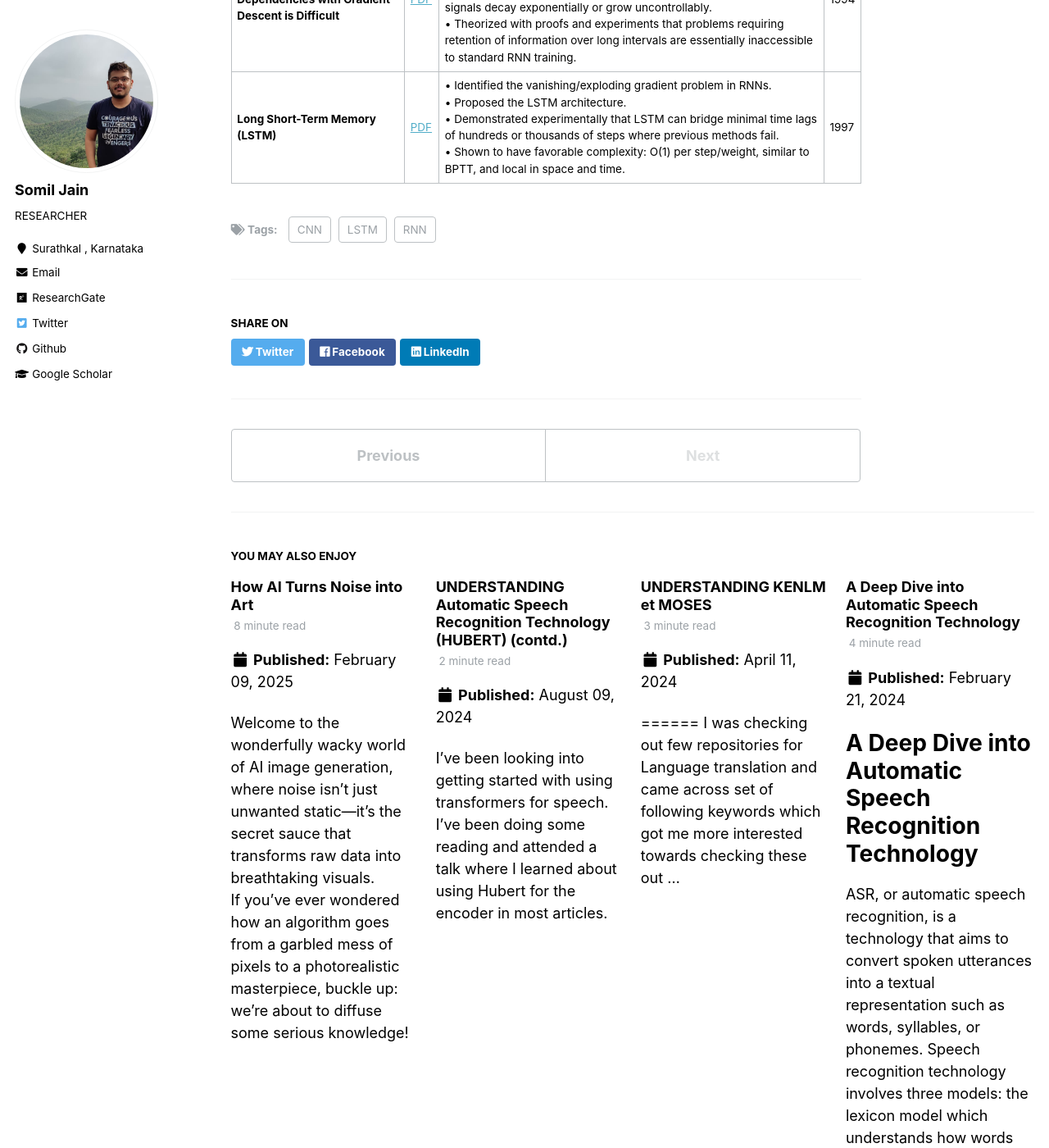
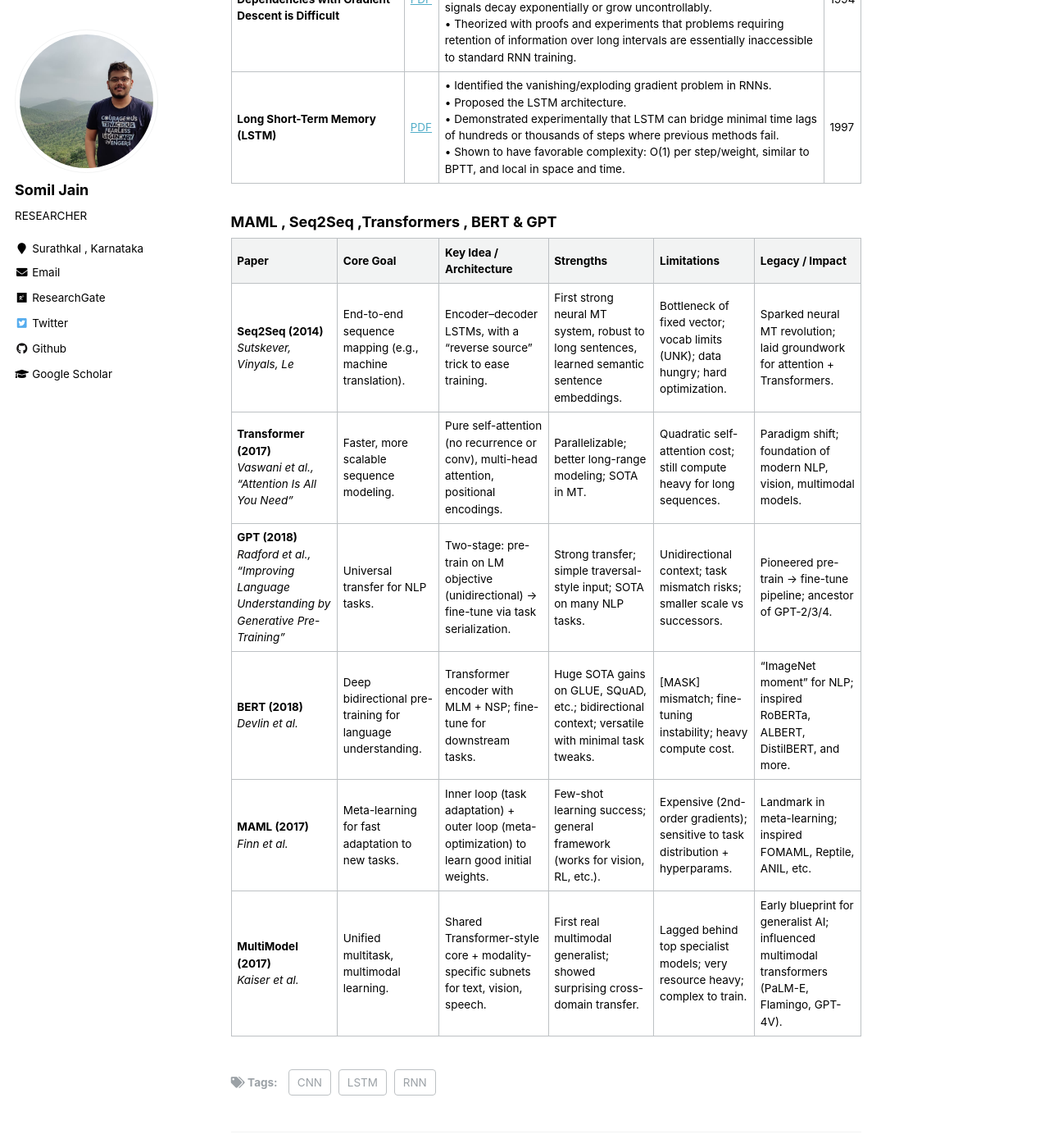
Before and after one commit to somiljain7/somiljain7.github.io, a Jekyll site: the page built from _posts/2025-09-23-blog-post-6.md, in a window 1280 px wide and 1400 px high, scrolled down 1993 px. Shown: the whole window at 82% size. Built offline with Jekyll 4.4.1, drawn with Linux system fonts in a browser that asks for light colours; some of the changed text lies outside the part shown.

Commit message:
Update 2025-09-23-blog-post-6.md

```diff
--- a/_posts/2025-09-23-blog-post-6.md
+++ b/_posts/2025-09-23-blog-post-6.md
@@ -16,3 +16,15 @@ tags:
 | **Backpropagation Applied to Handwriting Zip Code Recognition**        | [PDF](http://yann.lecun.com/exdb/publis/pdf/lecun-89e.pdf)                       | • Developed the convolutional neural network (CNN) architecture for image recognition, applying backpropagation to recognize handwritten ZIP codes from raw pixel input.<br>• Showed CNNs could automatically learn relevant feature hierarchies (edges, shapes, etc.) directly from data without manual feature engineering.<br>• Highlighted challenges in generalizing to out-of-distribution data and handling varied handwriting styles or noise.              | 1989 |
 | **Learning Long Term Dependencies with Gradient Descent is Difficult** | [PDF](http://www.comp.hkbu.edu.hk/~markus/teaching/comp7650/tnn-94-gradient.pdf) | • Analyzed why standard gradient descent methods (such as backpropagation-through-time) struggle to learn long-term dependencies in recurrent neural networks.<br>• Identified the vanishing and exploding gradient problem, where error signals decay exponentially or grow uncontrollably.<br>• Theorized with proofs and experiments that problems requiring retention of information over long intervals are essentially inaccessible to standard RNN training. | 1994 |
 | **Long Short-Term Memory (LSTM)**                                      | [PDF](https://www.bioinf.jku.at/publications/older/2604.pdf)                     | • Identified the vanishing/exploding gradient problem in RNNs.<br>• Proposed the LSTM architecture.<br>• Demonstrated experimentally that LSTM can bridge minimal time lags of hundreds or thousands of steps where previous methods fail.<br>• Shown to have favorable complexity: O(1) per step/weight, similar to BPTT, and local in space and time.                                                                                                             | 1997 |
+
+
+### MAML , Seq2Seq ,Transformers , BERT & GPT
+
+| **Paper**                                                                                          | **Core Goal**                                               | **Key Idea / Architecture**                                                                  | **Strengths**                                                                                    | **Limitations**                                                                 | **Legacy / Impact**                                                                               |
+| -------------------------------------------------------------------------------------------------- | ----------------------------------------------------------- | -------------------------------------------------------------------------------------------- | ------------------------------------------------------------------------------------------------ | ------------------------------------------------------------------------------- | ------------------------------------------------------------------------------------------------- |
+| **Seq2Seq (2014)** <br>*Sutskever, Vinyals, Le*                                                    | End-to-end sequence mapping (e.g., machine translation).    | Encoder–decoder LSTMs, with a “reverse source” trick to ease training.                       | First strong neural MT system, robust to long sentences, learned semantic sentence embeddings.   | Bottleneck of fixed vector; vocab limits (UNK); data hungry; hard optimization. | Sparked neural MT revolution; laid groundwork for attention + Transformers.                       |
+| **Transformer (2017)** <br>*Vaswani et al., “Attention Is All You Need”*                           | Faster, more scalable sequence modeling.                    | Pure self-attention (no recurrence or conv), multi-head attention, positional encodings.     | Parallelizable; better long-range modeling; SOTA in MT.                                          | Quadratic self-attention cost; still compute heavy for long sequences.          | Paradigm shift; foundation of modern NLP, vision, multimodal models.                              |
+| **GPT (2018)** <br>*Radford et al., “Improving Language Understanding by Generative Pre-Training”* | Universal transfer for NLP tasks.                           | Two-stage: pre-train on LM objective (unidirectional) → fine-tune via task serialization.    | Strong transfer; simple traversal-style input; SOTA on many NLP tasks.                           | Unidirectional context; task mismatch risks; smaller scale vs successors.       | Pioneered pre-train → fine-tune pipeline; ancestor of GPT-2/3/4.                                  |
+| **BERT (2018)** <br>*Devlin et al.*                                                                | Deep bidirectional pre-training for language understanding. | Transformer encoder with MLM + NSP; fine-tune for downstream tasks.                          | Huge SOTA gains on GLUE, SQuAD, etc.; bidirectional context; versatile with minimal task tweaks. | [MASK] mismatch; fine-tuning instability; heavy compute cost.                   | “ImageNet moment” for NLP; inspired RoBERTa, ALBERT, DistilBERT, and more.                        |
+| **MAML (2017)** <br>*Finn et al.*                                                                  | Meta-learning for fast adaptation to new tasks.             | Inner loop (task adaptation) + outer loop (meta-optimization) to learn good initial weights. | Few-shot learning success; general framework (works for vision, RL, etc.).                       | Expensive (2nd-order gradients); sensitive to task distribution + hyperparams.  | Landmark in meta-learning; inspired FOMAML, Reptile, ANIL, etc.                                   |
+| **MultiModel (2017)** <br>*Kaiser et al.*                                                          | Unified multitask, multimodal learning.                     | Shared Transformer-style core + modality-specific subnets for text, vision, speech.          | First real multimodal generalist; showed surprising cross-domain transfer.                       | Lagged behind top specialist models; very resource heavy; complex to train.     | Early blueprint for generalist AI; influenced multimodal transformers (PaLM-E, Flamingo, GPT-4V). |
```
